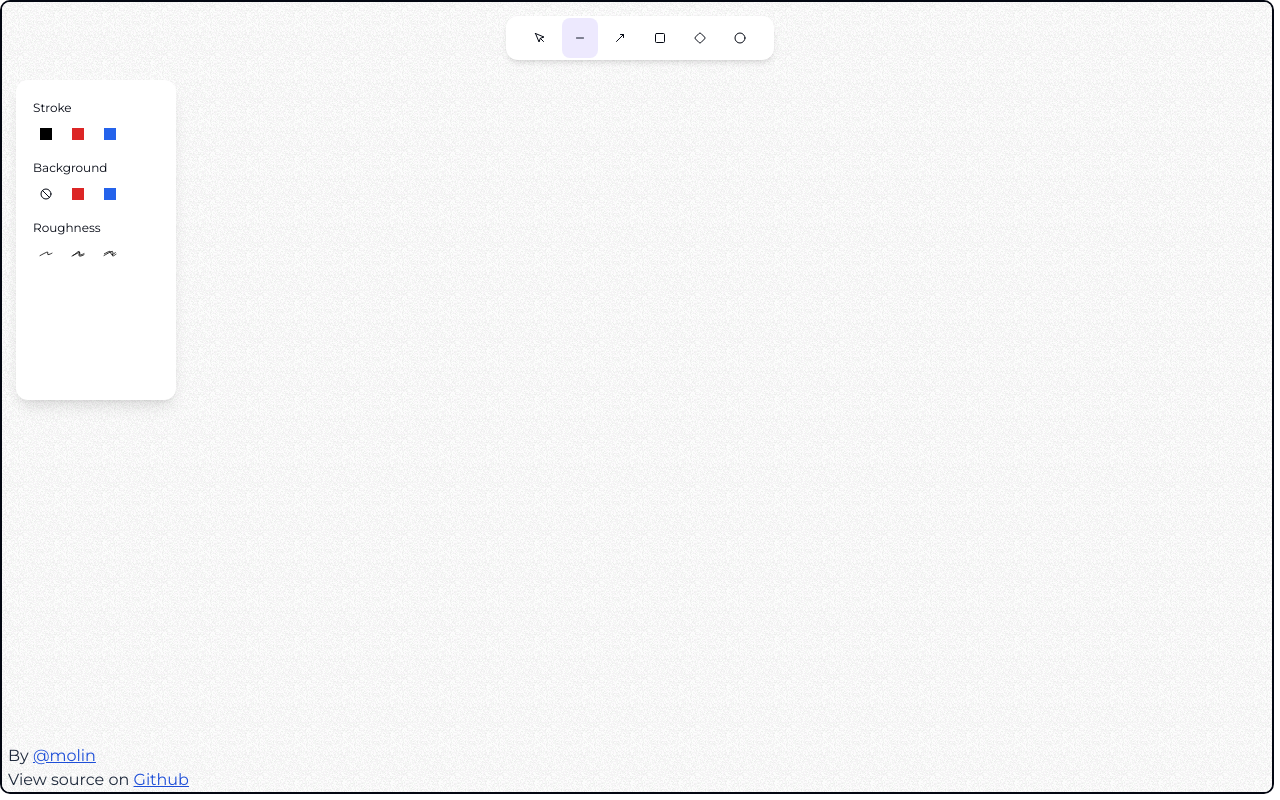
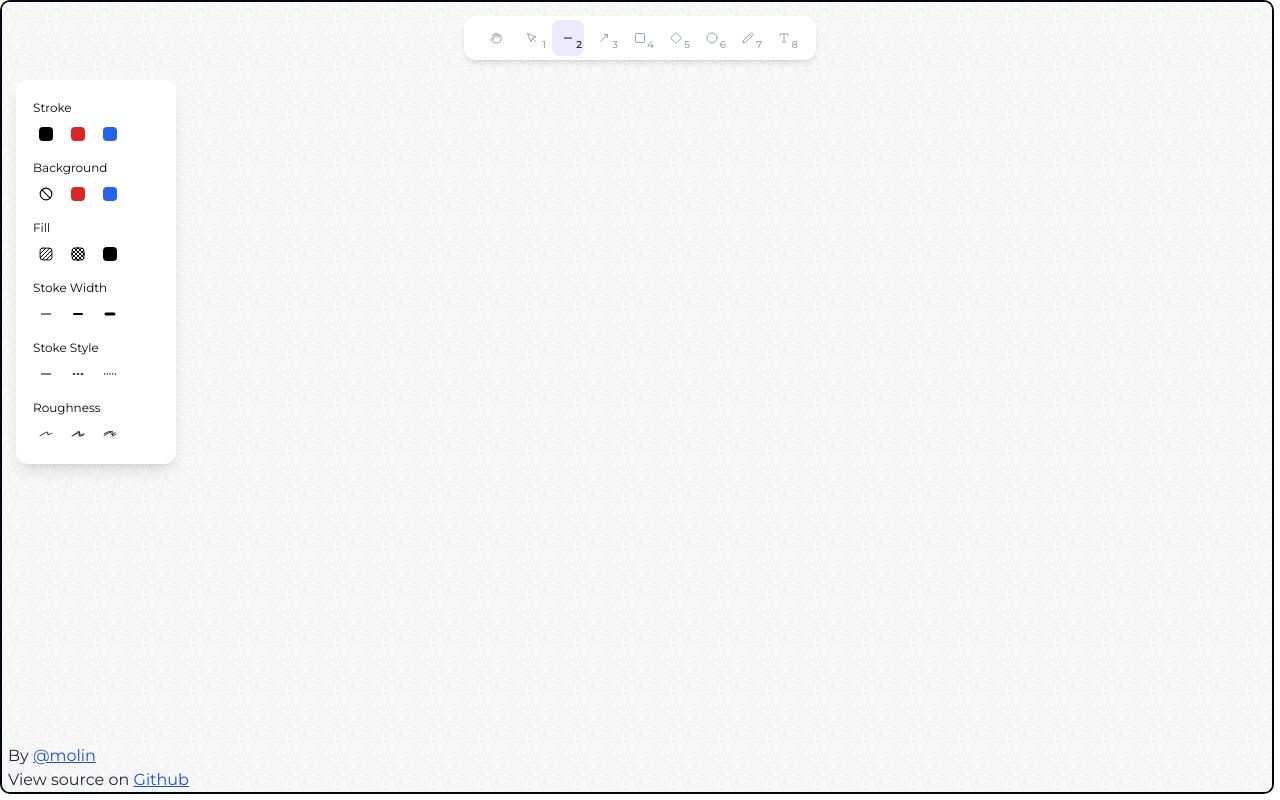
Before and after one commit to MolinDeng/roughly, a Next.js app in the folder client/: page / in a window 1280 px wide. Built offline with nearby package versions, Linux system fonts and the light colour scheme.

Commit message:
feat: options

```diff
--- a/client/src/components/Author.tsx
+++ b/client/src/components/Author.tsx
@@ -2,7 +2,7 @@ import React from 'react';
 
 export default function Author() {
   return (
-    <div className="inline absolute bottom-0 left-0 m-2 text-slate-800">
+    <div className="inline absolute bottom-0 left-0 m-2 text-slate-800 select-none">
       By{' '}
       <a
         className="underline text-blue-700"
--- a/client/src/components/OptionPanel.tsx
+++ b/client/src/components/OptionPanel.tsx
@@ -1,7 +1,10 @@
+'use client';
 import React from 'react';
 
 import { ToggleGroup, ToggleGroupItem } from '@/components/ui/toggle-group';
 import { Ban } from 'lucide-react';
+import { useWindowSize } from '@/hooks/UseWindowSize';
+import { cn } from '@/lib/utils';
 
 type Opt = {
   value: string;
@@ -40,19 +43,19 @@ const options: OptionProps[] = [
     title: 'Stroke',
     opts: [
       {
-        value: 'select',
-        ariaLabel: 'Select object',
-        html: <div className="h-3 w-3 bg-black" />,
+        value: 'black',
+        ariaLabel: 'Select black stroke',
+        html: <div className="h-3.5 w-3.5 bg-black rounded-[4px]" />,
       },
       {
-        value: 'line',
-        ariaLabel: 'Toggle line',
-        html: <div className="h-3 w-3 bg-red-600" />,
+        value: 'red',
+        ariaLabel: 'Select red stroke',
+        html: <div className="h-3.5 w-3.5 bg-red-600 rounded-[4px]" />,
       },
       {
-        value: 'arrow',
-        ariaLabel: 'Toggle arrow',
-        html: <div className="h-3 w-3 bg-blue-600" />,
+        value: 'blue',
+        ariaLabel: 'Select blue stroke',
+        html: <div className="h-3.5 w-3.5 bg-blue-600 rounded-[4px]" />,
       },
     ],
   },
@@ -60,19 +63,246 @@ const options: OptionProps[] = [
     title: 'Background',
     opts: [
       {
-        value: 'select',
+        value: 'none',
         ariaLabel: 'Select object',
-        html: <Ban className="h-3 w-3" />,
+        html: <Ban className="h-3.5 w-3.5" />,
       },
       {
         value: 'line',
         ariaLabel: 'Toggle line',
-        html: <div className="h-3 w-3 bg-red-600" />,
+        html: <div className="h-3.5 w-3.5 bg-red-600 rounded-[4px]" />,
       },
       {
         value: 'arrow',
         ariaLabel: 'Toggle arrow',
-        html: <div className="h-3 w-3 bg-blue-600" />,
+        html: <div className="h-3.5 w-3.5 bg-blue-600 rounded-[4px]" />,
+      },
+    ],
+  },
+  {
+    title: 'Fill',
+    opts: [
+      {
+        value: 'black',
+        ariaLabel: 'Select black stroke',
+        html: (
+          <svg
+            className="h-4 w-4"
+            aria-hidden="true"
+            focusable="false"
+            role="img"
+            viewBox="0 0 20 20"
+            fill="none"
+            stroke="black"
+            strokeLinecap="round"
+            strokeLinejoin="round"
+            strokeWidth="1.25"
+          >
+            <path
+              d="M5.879 2.625h8.242a3.254 3.254 0 0 1 3.254 3.254v8.242a3.254 3.254 0 0 1-3.254 3.254H5.88a3.254 3.254 0 0 1-3.254-3.254V5.88a3.254 3.254 0 0 1 3.254-3.254Z"
+              stroke="currentColor"
+            />
+            <mask
+              id="FillHachureIcon"
+              maskUnits="userSpaceOnUse"
+              x="2"
+              y="2"
+              width="16"
+              height="16"
+              style={{ maskType: 'alpha' }}
+            >
+              <path
+                d="M5.879 2.625h8.242a3.254 3.254 0 0 1 3.254 3.254v8.242a3.254 3.254 0 0 1-3.254 3.254H5.88a3.254 3.254 0 0 1-3.254-3.254V5.88a3.254 3.254 0 0 1 3.254-3.254Z"
+                fill="black"
+                stroke="black"
+                strokeWidth="1.25"
+              ></path>
+            </mask>
+            <g mask="url(#FillHachureIcon)">
+              <path
+                d="M2.258 15.156 15.156 2.258M7.324 20.222 20.222 7.325m-20.444 5.35L12.675-.222m-8.157 18.34L17.416 5.22"
+                stroke="black"
+                strokeWidth="1.25"
+                strokeLinecap="round"
+                strokeLinejoin="round"
+              ></path>
+            </g>
+          </svg>
+        ),
+      },
+      {
+        value: 'red',
+        ariaLabel: 'Select red stroke',
+        html: (
+          <svg
+            className="h-4 w-4"
+            aria-hidden="true"
+            focusable="false"
+            role="img"
+            viewBox="0 0 20 20"
+            fill="none"
+            stroke="black"
+            strokeLinecap="round"
+            strokeLinejoin="round"
+          >
+            <g clipPath="url(#a)">
+              <path
+                d="M5.879 2.625h8.242a3.254 3.254 0 0 1 3.254 3.254v8.242a3.254 3.254 0 0 1-3.254 3.254H5.88a3.254 3.254 0 0 1-3.254-3.254V5.88a3.254 3.254 0 0 1 3.254-3.254Z"
+                stroke="black"
+                strokeWidth="1.25"
+              ></path>
+              <mask
+                id="FillCrossHatchIcon"
+                maskUnits="userSpaceOnUse"
+                x="-1"
+                y="-1"
+                width="22"
+                height="22"
+                style={{ maskType: 'alpha' }}
+              >
+                <path
+                  d="M2.426 15.044 15.044 2.426M7.383 20 20 7.383M0 12.617 12.617 0m-7.98 17.941L17.256 5.324m-2.211 12.25L2.426 4.956M20 12.617 7.383 0m5.234 20L0 7.383m17.941 7.98L5.324 2.745"
+                  stroke="black"
+                  strokeWidth="1.25"
+                  strokeLinecap="round"
+                  strokeLinejoin="round"
+                ></path>
+              </mask>
+              <g mask="url(#FillCrossHatchIcon)">
+                <path
+                  d="M14.121 2H5.88A3.879 3.879 0 0 0 2 5.879v8.242A3.879 3.879 0 0 0 5.879 18h8.242A3.879 3.879 0 0 0 18 14.121V5.88A3.879 3.879 0 0 0 14.121 2Z"
+                  fill="black"
+                ></path>
+              </g>
+            </g>
+            <defs>
+              <clipPath id="a">
+                <path fill="#fff" d="M0 0h20v20H0z"></path>
+              </clipPath>
+            </defs>
+          </svg>
+        ),
+      },
+      {
+        value: 'blue',
+        ariaLabel: 'Select blue stroke',
+        html: <div className="h-3.5 w-3.5 bg-black rounded-[4px]" />,
+      },
+    ],
+  },
+  {
+    title: 'Stoke Width',
+    opts: [
+      {
+        value: 'select',
+        ariaLabel: 'Select object',
+        html: (
+          <svg className="h-4 w-4 " viewBox="0 0 20 20" fill="none">
+            <path
+              d="M4.167 10h11.666"
+              stroke="black"
+              strokeLinecap="round"
+              strokeLinejoin="round"
+              strokeWidth={1.25}
+            />
+          </svg>
+        ),
+      },
+      {
+        value: 'line',
+        ariaLabel: 'Toggle line',
+        html: (
+          <svg className="h-4 w-4 " viewBox="0 0 20 20" fill="none">
+            <path
+              d="M5 10h10"
+              stroke="black"
+              focusable="false"
+              strokeLinecap="round"
+              strokeLinejoin="round"
+              strokeWidth={2.5}
+            />
+          </svg>
+        ),
+      },
+      {
+        value: 'arrow',
+        ariaLabel: 'Toggle arrow',
+        html: (
+          <svg className="h-4 w-4 " viewBox="0 0 20 20" fill="none">
+            <path
+              d="M5 10h10"
+              stroke="black"
+              strokeLinecap="round"
+              strokeLinejoin="round"
+              focusable="false"
+              strokeWidth={3.75}
+            />
+          </svg>
+        ),
+      },
+    ],
+  },
+  {
+    title: 'Stoke Style',
+    opts: [
+      {
+        value: 'select',
+        ariaLabel: 'Select object',
+        html: (
+          <svg className="h-4 w-4 " viewBox="0 0 20 20" fill="none">
+            <path
+              d="M4.167 10h11.666"
+              stroke="black"
+              strokeLinecap="round"
+              strokeLinejoin="round"
+              strokeWidth={1.25}
+            />
+          </svg>
+        ),
+      },
+      {
+        value: 'line',
+        ariaLabel: 'Toggle line',
+        html: (
+          <svg
+            className="h-4 w-4 "
+            viewBox="0 0 24 24"
+            fill="none"
+            stroke="black"
+            strokeLinecap="round"
+            strokeLinejoin="round"
+          >
+            <g strokeWidth="2">
+              <path stroke="none" d="M0 0h24v24H0z" fill="none"></path>
+              <path d="M5 12h2"></path>
+              <path d="M17 12h2"></path>
+              <path d="M11 12h2"></path>
+            </g>
+          </svg>
+        ),
+      },
+      {
+        value: 'arrow',
+        ariaLabel: 'Toggle arrow',
+        html: (
+          <svg
+            className="h-4 w-4 "
+            viewBox="0 0 24 24"
+            fill="none"
+            stroke="black"
+            strokeLinecap="round"
+            strokeLinejoin="round"
+          >
+            <g strokeWidth="2">
+              <path stroke="none" d="M0 0h24v24H0z" fill="none"></path>
+              <path d="M4 12v.01"></path>
+              <path d="M8 12v.01"></path>
+              <path d="M12 12v.01"></path>
+              <path d="M16 12v.01"></path>
+              <path d="M20 12v.01"></path>
+            </g>
+          </svg>
+        ),
       },
     ],
   },
@@ -128,8 +358,15 @@ const options: OptionProps[] = [
 ];
 
 export default function OptionPanel() {
+  const { height } = useWindowSize();
   return (
-    <aside className="fixed top-[10%] bottom-1/2 left-4 w-40 bg-white shadow-lg rounded-lg overflow-auto">
+    <aside
+      className={cn(
+        // max-h-[325px]
+        'fixed top-[10%] left-4 w-40 bg-white shadow-lg rounded-lg overflow-auto select-none',
+        height < 600 && 'h-[54%]'
+      )}
+    >
       {/* Sidebar content goes here */}
       <div className="flex flex-col items-start p-4 space-y-2">
         {options.map((option) => (
--- a/client/src/components/ToolBar.tsx
+++ b/client/src/components/ToolBar.tsx
@@ -10,14 +10,82 @@ import {
   Square,
   Diamond,
   MoveUpRight,
+  Hand,
+  LucideIcon,
+  Pencil,
+  Type,
 } from 'lucide-react';
+
+type Tool = {
+  value: RoughTool;
+  ariaLabel: string;
+  Icon: LucideIcon;
+  shortcut?: string;
+};
+
+const tools: Tool[] = [
+  {
+    value: 'pan',
+    ariaLabel: 'Pan',
+    Icon: Hand,
+  },
+  {
+    value: 'select',
+    ariaLabel: 'Select object',
+    Icon: MousePointer,
+    shortcut: '1',
+  },
+  {
+    value: 'line',
+    ariaLabel: 'Toggle line',
+    Icon: Minus,
+    shortcut: '2',
+  },
+  {
+    value: 'arrow',
+    ariaLabel: 'Toggle arrow',
+    Icon: MoveUpRight,
+    shortcut: '3',
+  },
+  {
+    value: 'rect',
+    ariaLabel: 'Toggle rect',
+    Icon: Square,
+    shortcut: '4',
+  },
+  {
+    value: 'diamond',
+    ariaLabel: 'Toggle diamond',
+    Icon: Diamond,
+    shortcut: '5',
+  },
+  {
+    value: 'ellipse',
+    ariaLabel: 'Toggle ellipse',
+    Icon: Circle,
+    shortcut: '6',
+  },
+  {
+    value: 'pencil',
+    ariaLabel: 'Toggle pencil',
+    Icon: Pencil,
+    shortcut: '7',
+  },
+  {
+    value: 'text',
+    ariaLabel: 'Toggle text',
+    Icon: Type,
+    shortcut: '8',
+  },
+];
 
 export function ToolBar() {
   const { currTool, setTool } = useRoughStore();
   return (
-    <div className="fixed top-4 left-1/2 transform -translate-x-1/2 bg-white p-4 rounded-lg shadow-md">
+    <div className="fixed top-4 left-1/2 transform -translate-x-1/2 bg-white p-4 rounded-lg shadow-md select-none">
       <ToggleGroup
-        className="h-3 "
+        className="h-3"
+        size={'sm'}
         type="single"
         variant={'violet'}
         value={currTool}
@@ -26,24 +94,18 @@ export function ToolBar() {
           setTool(value);
         }}
       >
-        <ToggleGroupItem value="select" aria-label="Select object">
-          <MousePointer className="h-3 w-3" />
-        </ToggleGroupItem>
-        <ToggleGroupItem value="line" aria-label="Toggle line">
-          <Minus className="h-3 w-3" />
-        </ToggleGroupItem>
-        <ToggleGroupItem value="arrow" aria-label="Toggle arrow">
-          <MoveUpRight className="h-3 w-3" />
-        </ToggleGroupItem>
-        <ToggleGroupItem value="rect" aria-label="Toggle rect">
-          <Square className="h-3 w-3" />
-        </ToggleGroupItem>
-        <ToggleGroupItem value="diamond" aria-label="Toggle diamond">
-          <Diamond className="h-3 w-3" />
-        </ToggleGroupItem>
-        <ToggleGroupItem value="ellipse" aria-label="Toggle ellipse">
-          <Circle className="h-3 w-3" />
-        </ToggleGroupItem>
+        {tools.map((tool) => (
+          <div key={tool.value} className="relative text-gray-400">
+            <ToggleGroupItem value={tool.value} aria-label={tool.ariaLabel}>
+              <tool.Icon className="h-3 w-3" />
+              {tool.shortcut && (
+                <span className="absolute text-[0.625rem] bottom-[1px] right-[2px]">
+                  {tool.shortcut}
+                </span>
+              )}
+            </ToggleGroupItem>
+          </div>
+        ))}
       </ToggleGroup>
     </div>
   );
--- a/client/src/components/ui/toggle.tsx
+++ b/client/src/components/ui/toggle.tsx
@@ -18,7 +18,7 @@ const toggleVariants = cva(
       },
       size: {
         default: 'h-10 px-3',
-        ssm: 'w-7 h-7 p-0 rounded-sm',
+        ssm: 'w-7 h-7 p-0',
         sm: 'h-9 px-2.5',
         lg: 'h-11 px-5',
       },
--- a/client/src/models/RoughFactor.ts
+++ b/client/src/models/RoughFactor.ts
@@ -1,16 +1,6 @@
 import { RoughOptions, RoughTool } from '@/types/type';
 import { RoughElement } from './RoughElement';
-
-const defaultRoughOptions: RoughOptions = {
-  // fill: 'rgba(255,0,200,0.2)',
-  // fillStyle: 'hachure',
-  // fillWeight: 3, // thicker lines for hachure
-  roughness: 1.5,
-  // strokeWidth: 1,
-  // hachureAngle: 60, // angle of hachure,
-  // hachureGap: 8,
-  // simplification: 0.5, // useful for AI-generated SVG
-};
+import { useOptionStore } from '@/stores/option-store';
 
 export class RoughFactor {
   static create(
@@ -18,9 +8,10 @@ export class RoughFactor {
     x1: number,
     y1: number,
     x2: number = 0,
-    y2: number = 0,
-    options: RoughOptions = { ...defaultRoughOptions }
+    y2: number = 0
   ): RoughElement {
+    const { options: o } = useOptionStore();
+    const options = { ...o };
     return new RoughElement(type, x1, y1, x2, y2, options);
   }
 }
--- /dev/null
+++ b/client/src/stores/option-store.ts
@@ -0,0 +1,29 @@
+import { RoughOptions, RoughTool } from '@/types/type';
+import { create } from 'zustand';
+
+const defaultRoughOptions: RoughOptions = {
+  stroke: '#000',
+  // fill: 'rgba(255,0,200,0.2)',
+  // fillStyle: 'hachure',
+  // fillWeight: 3, // thicker lines for hachure
+  roughness: 1,
+  // strokeWidth: 1,
+  // hachureAngle: 60, // angle of hachure,
+  // hachureGap: 8,
+  // simplification: 0.5, // useful for AI-generated SVG
+};
+
+export interface OptionStore {
+  options: RoughOptions;
+  setOption: (key: string, value: string) => void;
+}
+
+export const useOptionStore = create<OptionStore>((set) => ({
+  options: defaultRoughOptions,
+  setOption: (key, value) =>
+    set((state) => {
+      if (value === 'none') delete (state.options as any)[key];
+      else (state.options as any)[key] = value;
+      return state;
+    }),
+}));
--- a/client/src/stores/rough-store.ts
+++ b/client/src/stores/rough-store.ts
@@ -1,7 +1,7 @@
 import { RoughTool } from '@/types/type';
 import { create } from 'zustand';
 
-export interface RoughStore {
+interface RoughStore {
   currTool: RoughTool;
   setTool: (t: RoughTool) => void;
 }
--- a/client/src/types/type.d.ts
+++ b/client/src/types/type.d.ts
@@ -3,12 +3,15 @@ import { Drawable, Options } from 'roughjs/bin/core';
 
 type RoughTool =
   | ''
+  | 'pan'
   | 'select'
   | 'line'
   | 'rect'
   | 'ellipse'
   | 'diamond'
-  | 'arrow';
+  | 'arrow'
+  | 'pencil'
+  | 'text';
 
 type CanvasState = 'idle' | 'drawing' | 'moving' | 'resize';
 
```
